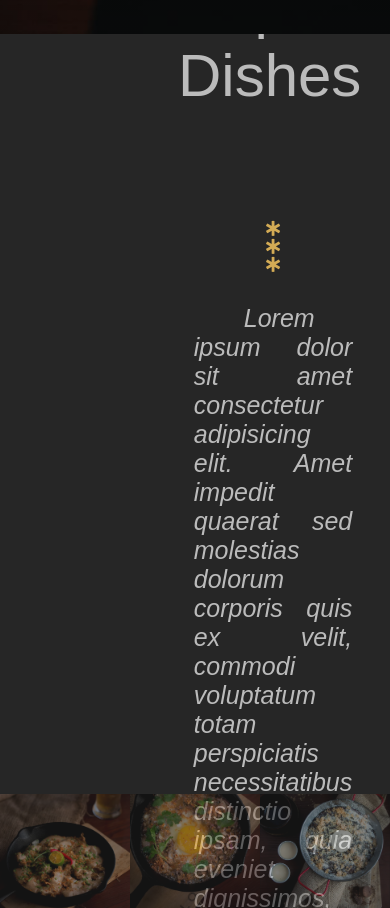
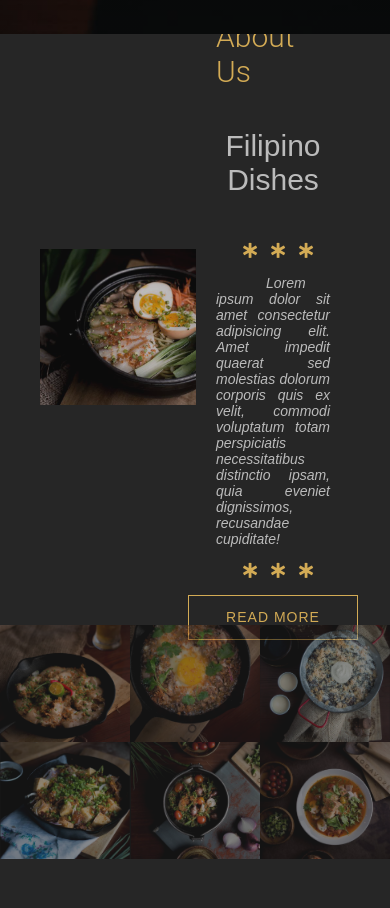
Before and after one commit to Brienyll/Locavore-cl, a website: page index.html in a window 390 px wide. Shown: the part 810-1718 px from the top of the page. Drawn offline with Linux system fonts and the light colour scheme.

Commit message:
added responsive design 900px and up

```diff
--- a/index.html
+++ b/index.html
@@ -53,7 +53,7 @@
     </div>
 
     <div class="header-banner">
-      <h1 class="mainheading">Welcome</h1>
+      <h1 class="main-heading">Welcome</h1>
       <h3 class="sub-heading">Try Great Filipino Dishes</h3>
       <button type='button' class='main-btn'>Reservation</button>
     </div>
--- a/scss/_components.scss
+++ b/scss/_components.scss
@@ -33,6 +33,13 @@
   border-radius: 50%;
   margin-right: 20px;
   @include flexLayout;
+  text-decoration: none;
+
+  @media(max-width: 100px) {
+    font-size: 50px;
+    width: 90px;
+    height: 90px;
+  }
 }
 
 .main-name {
@@ -40,6 +47,10 @@
   font-size: 50px;
   color: $color-secondary;
   @include textStyles;
+
+  @media(max-width: 1000px) {
+    font-size: 40px;
+  }
 }
 
 .sub-name {
@@ -56,6 +67,18 @@
   font-weight: 300;
   color: $color-primary;
   margin-bottom: 40px;
+
+  @media(max-width: 1600px) {
+    font-size: 80px;
+  }
+
+  @media(max-width: 1000px) {
+    font-size: 60px;
+  }
+
+  @media(max-width: 1000px) {
+    font-size: 30px;
+  }
 }
 
 .sub-heading {
@@ -64,6 +87,21 @@
   font-weight: 300;
   color: $color-secondary;
   margin-bottom: 80px;
+  text-align: center;
+
+  @media(max-width: 1600px) {
+    font-size: 50px;
+    margin-bottom: 50px;
+  }
+
+  @media(max-width: 1300px) {
+    font-size: 40px;
+    margin-bottom: 30px;
+  }
+
+  @media(max-width: 1000px) {
+    font-size: 30px;
+  }
 }
 
 .main-btn {
@@ -113,6 +151,16 @@
       font-family: $font-nunito;
       font-size: 50px;
       @include textStyles(capitalize);
+
+      @media(max-width: 1100px) {
+        margin-top: 5%;
+        font-size: 30px;
+      }
+
+      @media(max-width: 900px) {
+        margin-top: 4%;
+        font-size: 24px;
+      }
     }
 
     &-paragraph {
@@ -120,6 +168,15 @@
       font-size: 30px;
       margin-bottom: 30px;
       @include textStyles(capitalize);
+
+      @media(max-width: 1100px) {
+        font-size: 20px;
+      }
+
+      @media(max-width: 900px) {
+        margin-bottom: 2px;
+        font-size: 20px;
+      }
     }
 
     &-btn {
@@ -136,6 +193,17 @@
       border-radius: 30px;
       outline: none;
       cursor: pointer;
+
+      @media(max-width: 1100px) {
+        width: 140px;
+        font-size: 12px;
+      }
+
+      @media(max-width: 900px) {
+        width: 130px;
+        font-size: 11px;
+        height: 32px;
+      }
     }
   }
 
--- a/scss/_layout.scss
+++ b/scss/_layout.scss
@@ -125,10 +125,18 @@
   display: flex;
   align-items: center;
 
+  @media(max-width: 900px) {
+    height: 70vh;
+  }
+
   &-left {
     width: 40%;
     position: relative;
-    left: -200px;
+    left: 55px;
+
+    @media(max-width: 1300px) {
+      left: 40px;
+    }
 
     img {
       width: 100%;
@@ -144,14 +152,30 @@
     padding: 0 100px;
     box-sizing: border-box;
 
+    @media(max-width: 1300px) {
+      padding: 0 100px;
+    }
+
+    @media(max-width: 700px) {
+      padding: 0 60px;
+    }
+
     .stars {
       margin: 30px 0;
+
+      @media(max-width: 1000px) {
+        margin: 15px 0;
+      }
     }
 
     .star {
       font-size: 15px;
       color: $color-primary;
       margin-left: 10px;
+
+      @media(max-width: 100px) {
+        font-size: 12px;
+      }
     }
 
     .description {
@@ -163,6 +187,14 @@
 
       &::first-letter {
         padding-left: 50px;
+      }
+
+      @media(max-width: 1600px) {
+        font-size: 18px;
+      }
+
+      @media(max-width: 1000px) {
+        font-size: 14px;
       }
     }
   }
@@ -205,6 +237,10 @@
       &:hover {
         color: $color-primary;
       }
+
+      @media(max-width: 1000px) {
+        font-size: 35px;
+      }
     }
   }
 
```
Also changed, not shown: css/main.css.
